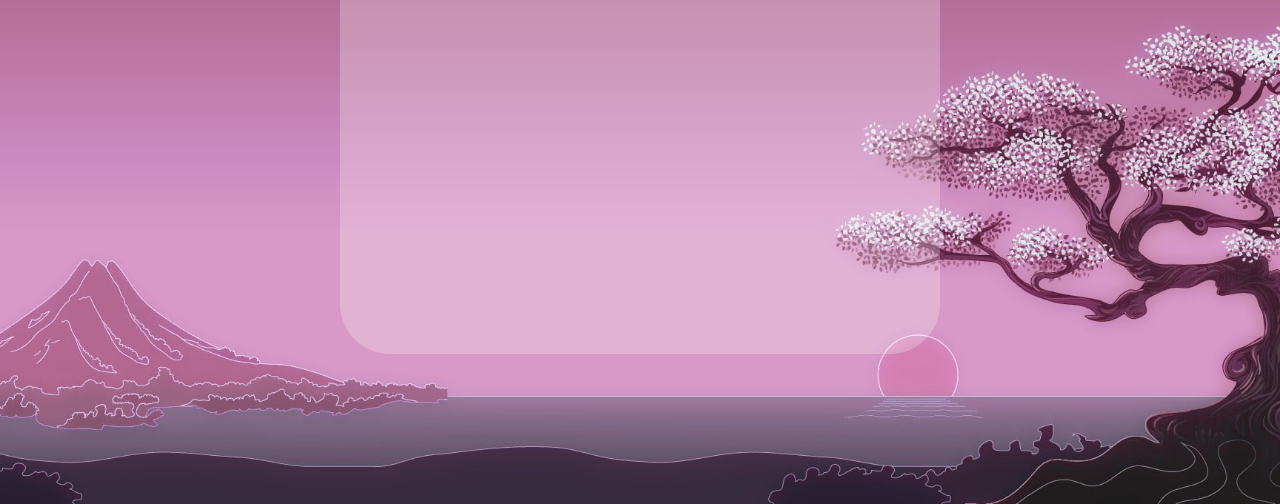
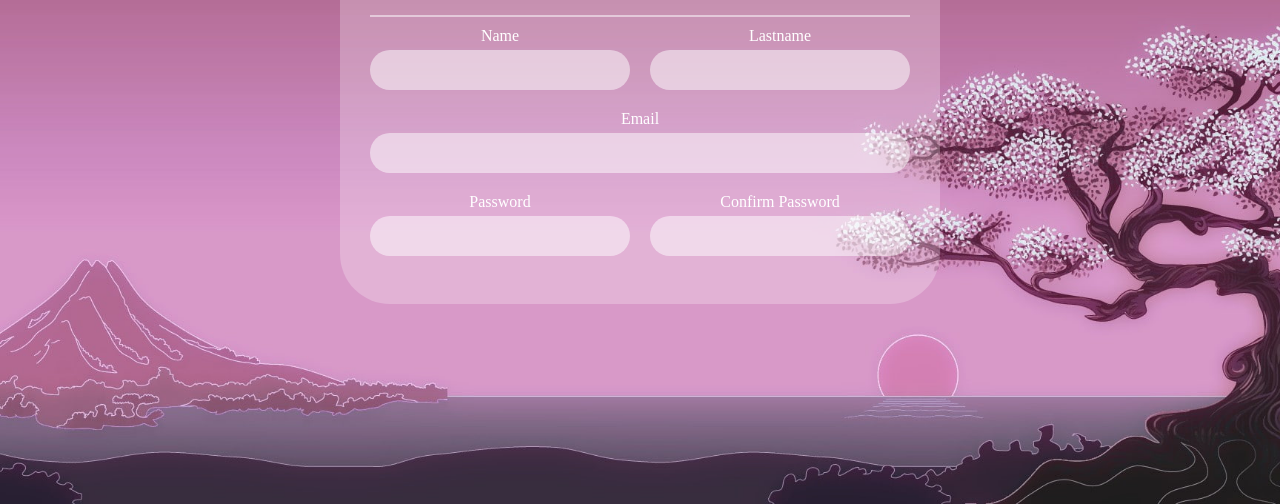
Before and after one commit to Gujaaa/registration, a plain HTML site: page index.html in a window 1280 px wide. Shown: the part 296-800 px from the top of the page. Drawn offline with Linux system fonts and the light colour scheme.

Commit message:
password

```diff
--- a/index.html
+++ b/index.html
@@ -12,7 +12,7 @@
     <div class="container">
         <div class="box">
             <h1>Registration</h1>
-            <div class="inputs">
+            <div class="namelastname">
                 <div>
                     <p>Name</p>
                     <input type="Name">
@@ -22,8 +22,22 @@
                     <input type="Lastname">
                 </div>
             </div>
-        </div>
-
+            <div class="email">
+                <div>
+                    <p>Email</p>
+                    <input type="Name">
+                </div>
+            </div>
+            <div class="password">
+                <div>
+                    <p>Password</p>
+                    <input type="password" id="password">
+                </div>
+                <div>
+                    <p>Confirm Password</p>
+                    <input type="password" id="password">
+                </div>
+            </div>
 </body>
 
 </html>
--- a/style.css
+++ b/style.css
@@ -18,29 +18,91 @@ body {
 
 .container {
     width: 600px;
-    height: 500px;
+    height: 400px;
     display: flex;
     align-items: center;
-    align-content: center;
-    justify-content: flex-start;
+    justify-content: center;
     flex-direction: column;
     border-radius: 50px;
     background-color: rgba(255, 255, 255, 0.24);
 }
 
 .box h1 {
-    display: flex;
-    justify-content: center;
-    color: rgb(255, 255, 255);
+    text-align: center;
+    border-bottom: solid rgba(255, 255, 255, 0.500) 2px;
+    padding: 5px 0 30px 0;
+    color: rgb(172, 80, 123);
 }
 
-.inputs {
-    gap: 30px;
+.namelastname {
+    gap: 20px;
     display: flex;
+    padding: 0 0 10px 0;
 }
 
-.inputs p {
+.namelastname p {
+    padding: 10px 0 5px 0;
     display: flex;
     color: white;
     justify-content: center;
 }
+
+.namelastname input {
+    height: 40px;
+    width: 260px;
+    display: flex;
+    border: none;
+    outline: none;
+    border-radius: 20px;
+    padding: 5px 10px 5px 10px;
+    background-color: rgba(255, 255, 255, 0.500);
+}
+
+.email {
+    display: flex;
+    flex-direction: column;
+    align-items: center;
+    padding: 0 0 10px 0;
+}
+
+.email p {
+    padding: 10px 0 5px 0;
+    display: flex;
+    color: white;
+    justify-content: center;
+}
+
+.email input {
+    height: 40px;
+    width: 540px;
+    display: flex;
+    border: none;
+    outline: none;
+    border-radius: 20px;
+    padding: 5px 10px 5px 10px;
+    background-color: rgba(255, 255, 255, 0.500);
+}
+
+.password {
+    gap: 20px;
+    display: flex;
+    padding: 0 0 10px 0;
+}
+
+.password p {
+    padding: 10px 0 5px 0;
+    display: flex;
+    color: white;
+    justify-content: center;
+}
+
+.password input {
+    height: 40px;
+    width: 260px;
+    display: flex;
+    border: none;
+    outline: none;
+    border-radius: 20px;
+    padding: 5px 10px 5px 10px;
+    background-color: rgba(255, 255, 255, 0.500);
+}
```
